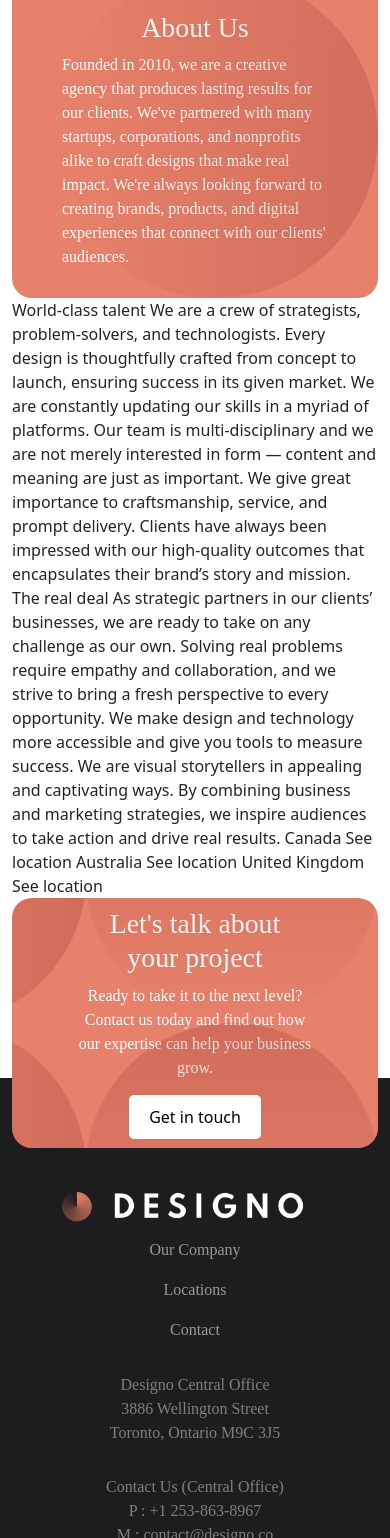
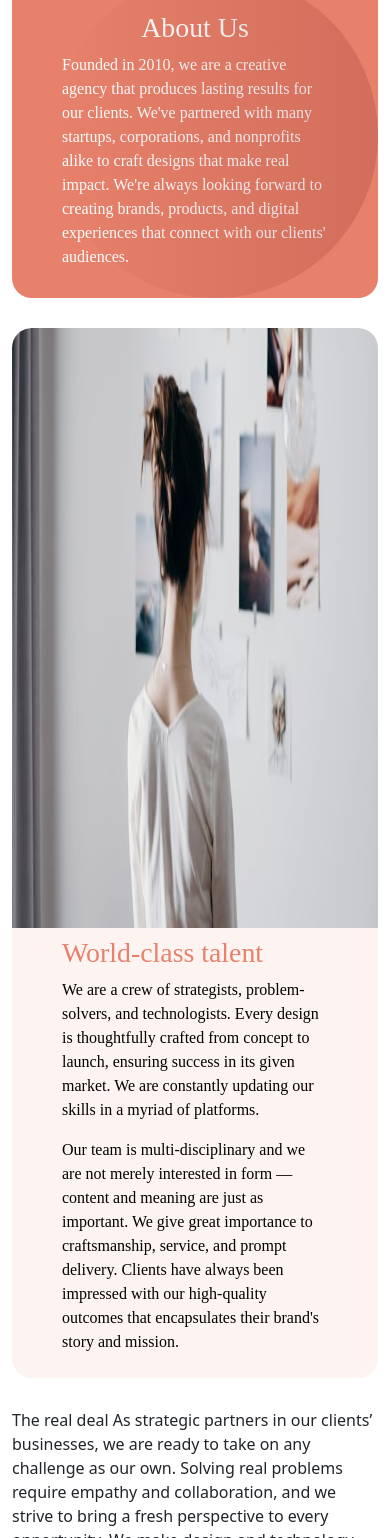
Before and after one commit to thomasgilmore/designo-multi-page-website, a React (Create React App) app: page /about in a window 390 px wide. Shown: the part 462-2000 px from the top of the page. Built offline with nearby package versions, Linux system fonts and the light colour scheme.

Commit message:
working on world class talent div

```diff
--- a/src/Components/About.js
+++ b/src/Components/About.js
@@ -7,6 +7,10 @@ import bgPatternHeroAboutMobile from '../assets/about/mobile/bg-pattern-hero-abo
 import imageAboutHeroDesktop from '../assets/about/desktop/image-about-hero.jpg';
 import imageAboutHeroMobile from '../assets/about/mobile/image-about-hero.jpg';
 import imageAboutHeroTablet from '../assets/about/tablet/image-about-hero.jpg';
+import imageWorldClassTalentDesktop from '../assets/about/desktop/image-world-class-talent.jpg';
+import imageWorldClassTalentMobile from '../assets/about/mobile/image-world-class-talent.jpg';
+import imageWorldClassTalentTablet from '../assets/about/tablet/image-world-class-talent.jpg';
+
 
 export default function About() {
   return (
@@ -26,15 +30,24 @@ export default function About() {
       <img src={imageAboutHeroMobile} srcSet={`${imageAboutHeroMobile} 300w, ${imageAboutHeroTablet} 768w, ${imageAboutHeroDesktop} 1280w`} alt="About Hero" className='imageAboutHero' />
     </div>
 
-    World-class talent
-    We are a crew of strategists, problem-solvers, and technologists. Every design is thoughtfully
-    crafted from concept to launch, ensuring success in its given market. We are constantly updating
-    our skills in a myriad of platforms.
+    <div className='worldClassTalentContainer'>
+      <img src={imageWorldClassTalentMobile} srcSet={`${imageWorldClassTalentMobile} 300w, ${imageWorldClassTalentTablet} 768w, ${imageWorldClassTalentDesktop} 1280w`} alt="World Class Talent" className='imageWorldClassTalent'/>
+      <div className='worldClassTalentDiv'>
+        <h1 className='worldClassTalentTitle'>World-class talent</h1>
+        <p>
+          We are a crew of strategists, problem-solvers, and technologists. Every design is thoughtfully
+          crafted from concept to launch, ensuring success in its given market. We are constantly updating
+          our skills in a myriad of platforms.
+        </p>
+        <p>
+          Our team is multi-disciplinary and we are not merely interested in form — content and meaning
+          are just as important. We give great importance to craftsmanship, service, and prompt delivery.
+          Clients have always been impressed with our high-quality outcomes that encapsulates their
+          brand's story and mission.
+        </p>
+      </div>
+    </div>
 
-    Our team is multi-disciplinary and we are not merely interested in form — content and meaning
-    are just as important. We give great importance to craftsmanship, service, and prompt delivery.
-    Clients have always been impressed with our high-quality outcomes that encapsulates their
-    brand’s story and mission.
 
     The real deal
     As strategic partners in our clients’ businesses, we are ready to take on any challenge as our own.
--- a/src/Components/about.css
+++ b/src/Components/about.css
@@ -29,6 +29,34 @@
   border-radius: 0 20px 20px 0;
 }
 
+.worldClassTalentContainer {
+  display: flex;
+  margin: 30px 0;
+}
+
+.worldClassTalentDiv {
+  background-color: #FDF3F0;
+  color: #000;
+  height: 600px;
+  overflow: hidden;
+  position: relative;
+  border-radius: 0 20px 20px 0;
+  display: flex;
+  flex-direction: column;
+  justify-content: center;
+  align-items: flex-start;
+  padding: 0 100px;
+}
+
+.worldClassTalentTitle {
+  color: #E7816B;
+}
+
+.imageWorldClassTalent {
+  height: 600px;
+  border-radius: 20px 0 0 20px;
+}
+
 @media only screen and (max-width: 992px) {
   .aboutUsDivContainer {
     flex-direction: column-reverse;
@@ -45,4 +73,30 @@
     max-height: 400px;
     border-radius: 20px 20px 0 0;
   }
+
+  .worldClassTalentContainer {
+    flex-direction: column;
+  }
+
+  .worldClassTalentDiv {
+    height: 400px;
+    border-radius: 0 0 20px 20px;
+    padding: 0 75px;
+  }
+
+  .imageWorldClassTalent {
+    height: 750px;
+    border-radius: 20px 20px 0 0;
+  }
 }
+
+@media only screen and (max-width: 768px) {
+  .worldClassTalentDiv {
+    height: 450px;
+    padding: 10px 50px;
+  }
+
+  .imageWorldClassTalent {
+    height: 600px;
+  }
+}
```
